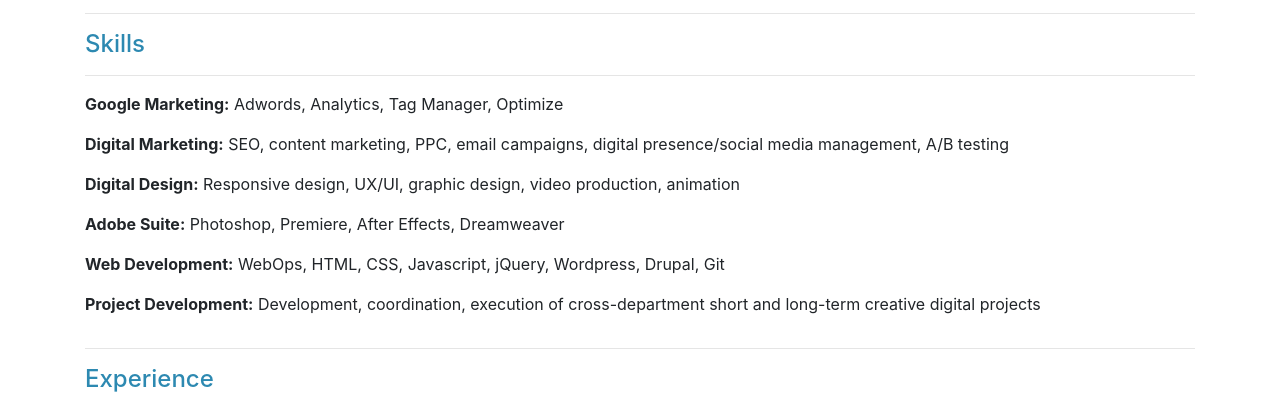
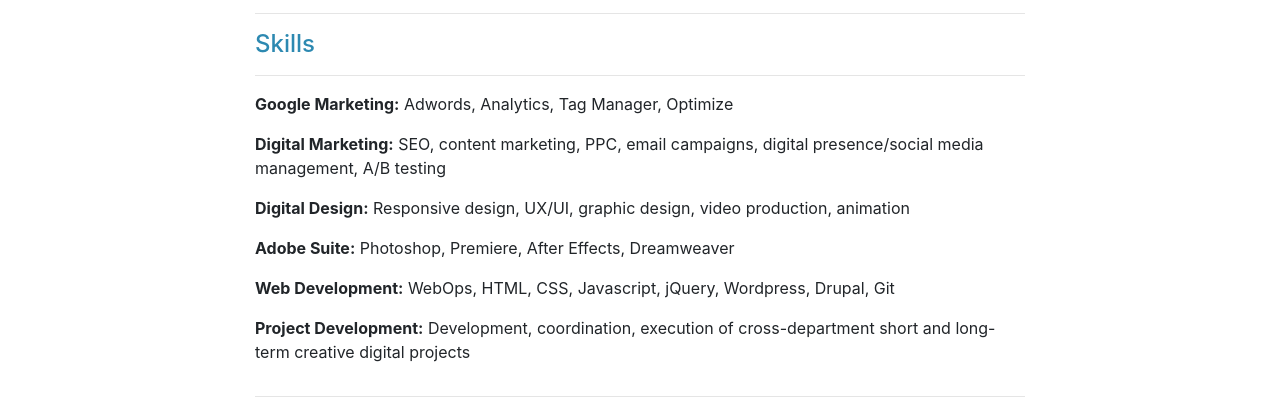
Before and after one commit to aabadalov/resume-site, a plain HTML site: page index.html in a window 1280 px wide. Shown: the part 156-565 px from the top of the page. Drawn offline with Linux system fonts and the light colour scheme.

Commit message:
narrower body

```diff
--- a/index.html
+++ b/index.html
@@ -10,7 +10,7 @@
 
   </head>
   <body>
-    <div class="container">
+    <div class="container" style="max-width: 800px">
       <hr>
       <div class="row">
         <div class="col-8">
```
